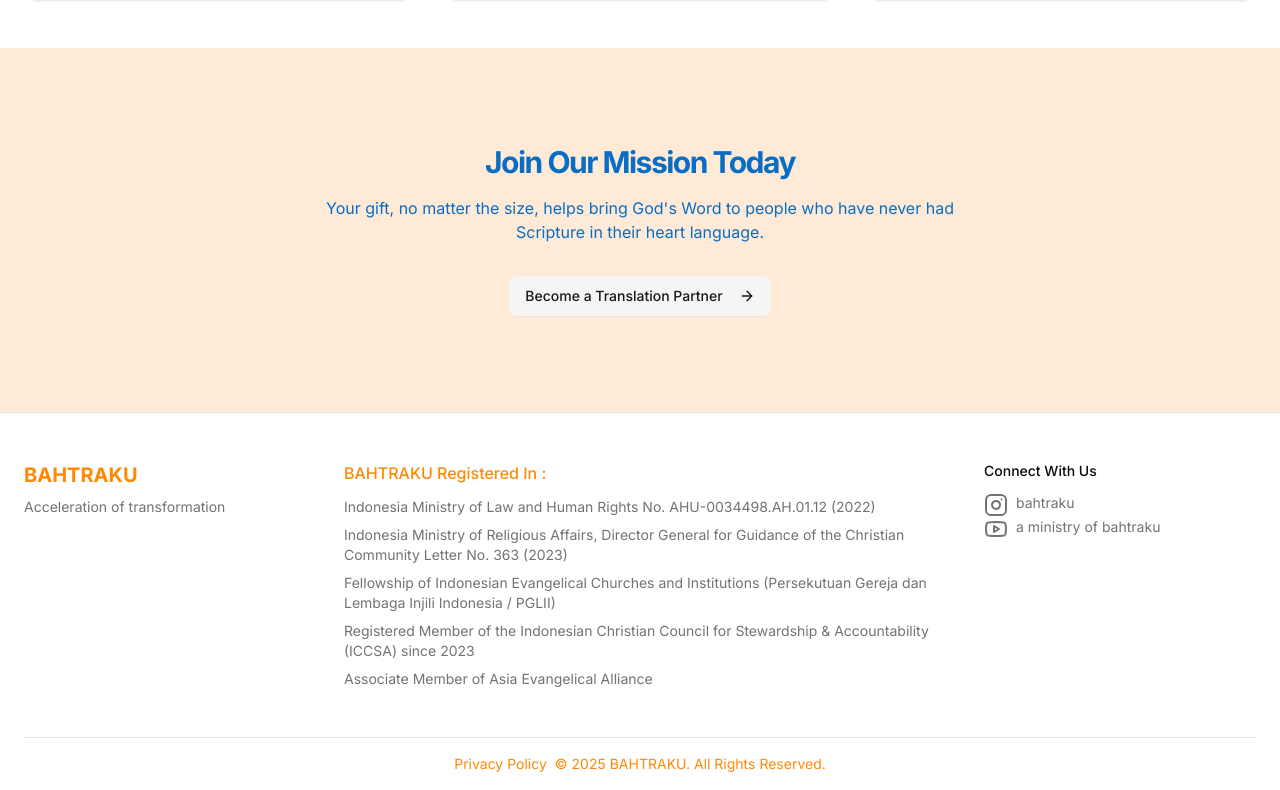
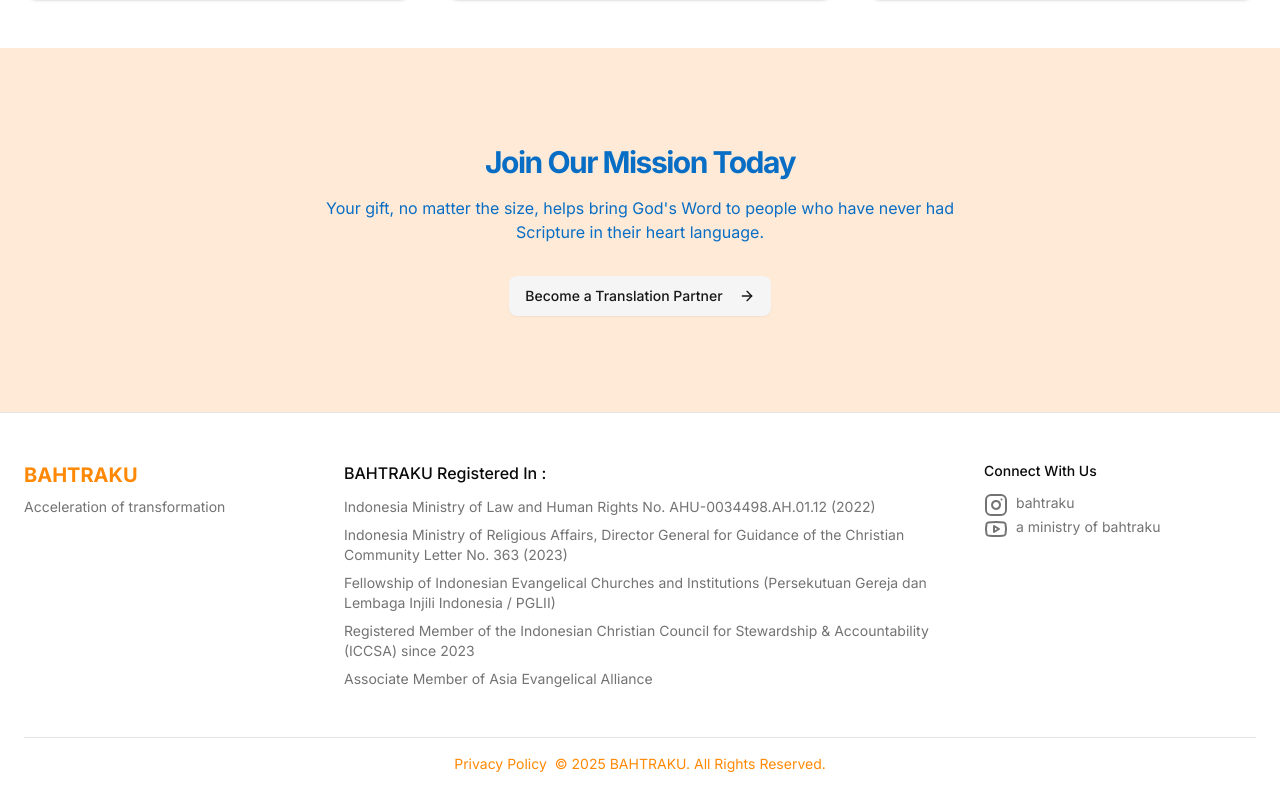
Before and after one commit to jeaneselinasm/donation-0.2, a Next.js app: page /en in a window 1280 px wide. Shown: the part 2691-3481 px from the top of the page. Built offline with nearby package versions, Linux system fonts and the light colour scheme.

Commit message:
update:footer title color

```diff
--- a/app/[locale]/page.tsx
+++ b/app/[locale]/page.tsx
@@ -193,7 +193,7 @@
               <p className="text-sm text-muted-foreground">{tFooter('description')}</p>
             </div>
             <div className="space-y-3 col-span-2">
-              <h4 className="text-md font-medium text-orange-400">{tFooter('footerTitle')}</h4>
+              <h4 className="text-md font-medium ">{tFooter('footerTitle')}</h4>
               <ul className="space-y-2">
                 <li className="text-sm text-muted-foreground hover:text-foreground">
                 {tFooter('registration1')}
```
